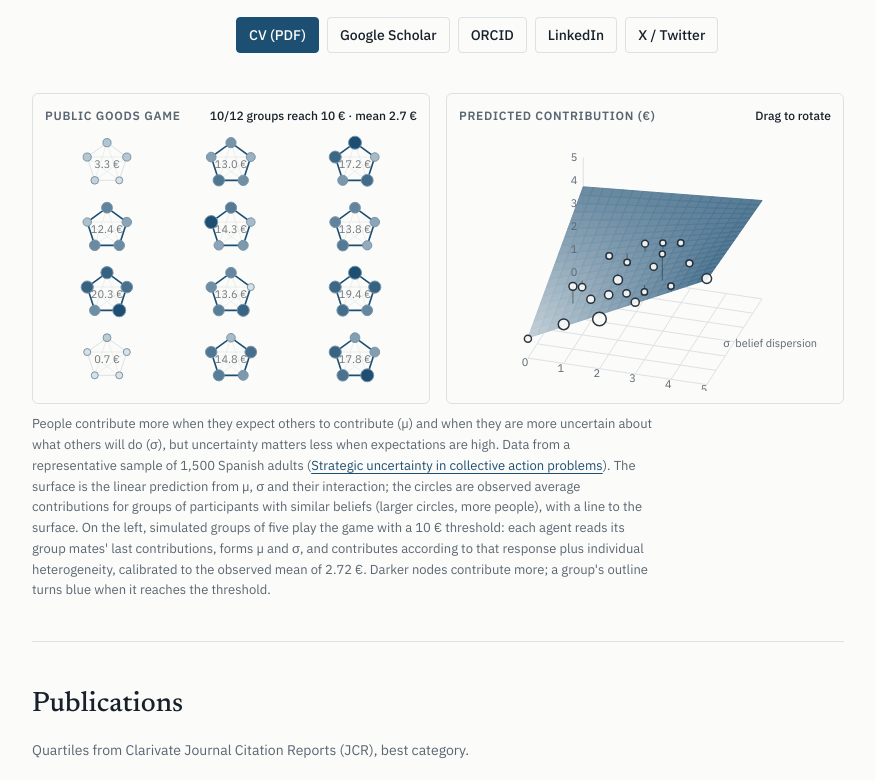
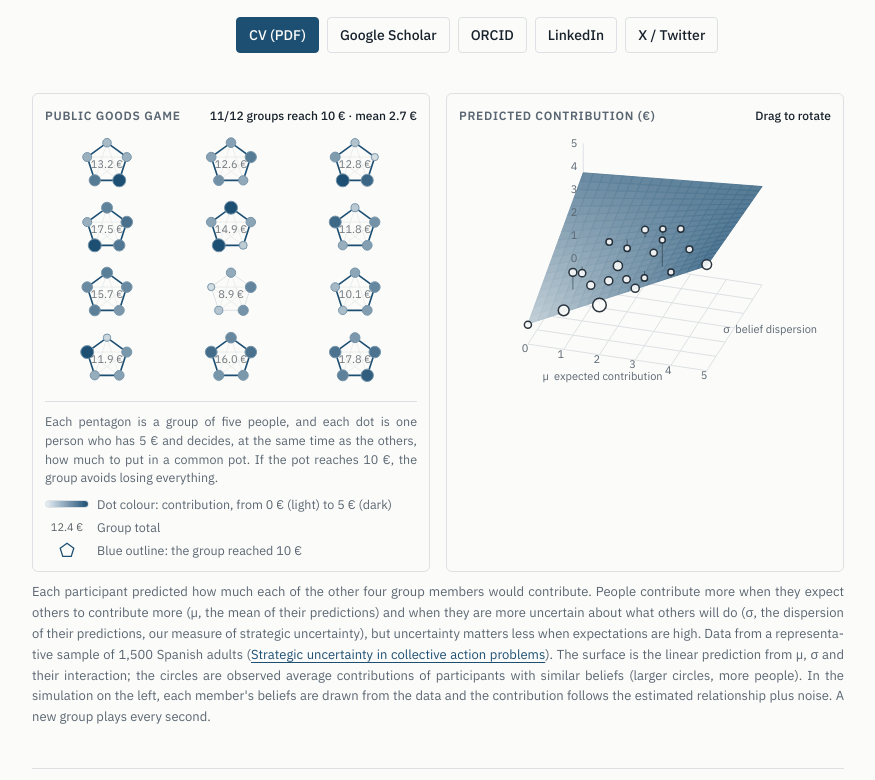
Before and after one commit to dajorrat/dajorrat.github.io, a plain HTML site: page index.html in a window 1280 px wide. Shown: the part 600-1380 px from the top of the page, without its empty margins (202-1077 px from the left). Drawn offline with Linux system fonts and the light colour scheme.

Commit message:
Add files via upload

```diff
--- a/index.html
+++ b/index.html
@@ -129,6 +129,16 @@ dl.rows dd { margin: 0; }
 #surf { cursor: grab; } #surf:active { cursor: grabbing; }
 .feature p.cap { font-size: 13px; color: var(--muted); margin: 10px 0 0; max-width: 80ch; }
 @media (max-width: 720px) { .feature .panels { grid-template-columns: 1fr; } .feature canvas { height: 230px; } }
+.bio p, .feature p.cap { text-align: justify; hyphens: auto; -webkit-hyphens: auto; hyphenate-limit-chars: 9 4 4; text-justify: inter-word; }
+.bio p { max-width: none; }
+.feature p.cap { max-width: none; }
+.pglegend { border-top: 1px solid var(--rule); margin-top: 10px; padding-top: 10px; font-size: 12.5px; color: var(--muted); line-height: 1.5; }
+.pglegend p { margin: 0 0 8px; text-align: justify; hyphens: auto; -webkit-hyphens: auto; hyphenate-limit-chars: 9 4 4; }
+.pglegend ul { list-style: none; margin: 0; padding: 0; display: grid; gap: 4px; }
+.pglegend li { display: flex; align-items: center; gap: 8px; }
+.pglegend .scale { width: 44px; height: 8px; border-radius: 4px; flex: none; background: linear-gradient(to right, var(--accent-soft), var(--accent)); border: 1px solid var(--rule); }
+.pglegend .num { width: 44px; flex: none; text-align: center; font-size: 11px; color: var(--ink); opacity: .7; font-variant-numeric: tabular-nums; }
+.pglegend .ring { width: 16px; height: 16px; flex: none; margin: 0 14px; color: var(--accent); }
 footer { border-top: 1px solid var(--rule); padding: 24px 0 40px; color: var(--muted); font-size: 13px; }
 </style>
 </head>
@@ -189,13 +199,21 @@ footer { border-top: 1px solid var(--rule); padding: 24px 0 40px; color: var(--m
       <figure>
         <figcaption><span id="feat-h">Public goods game</span><span id="pgshare">&nbsp;</span></figcaption>
         <canvas id="pg" role="img" aria-label="Simulated groups of five playing a threshold public goods game"></canvas>
+        <div class="pglegend">
+          <p>Each pentagon is a group of five people, and each dot is one person who has 5 € and decides, at the same time as the others, how much to put in a common pot. If the pot reaches 10 €, the group avoids losing everything.</p>
+          <ul>
+            <li><span class="scale" aria-hidden="true"></span>Dot colour: contribution, from 0 € (light) to 5 € (dark)</li>
+            <li><span class="num" aria-hidden="true">12.4 €</span>Group total</li>
+            <li><svg class="ring" viewBox="0 0 20 20" aria-hidden="true"><polygon points="10,1.5 18.5,7.7 15.3,18 4.7,18 1.5,7.7" fill="none" stroke="currentColor" stroke-width="1.6"/></svg>Blue outline: the group reached 10 €</li>
+          </ul>
+        </div>
       </figure>
       <figure>
         <figcaption><span>Predicted contribution (€)</span><span id="surfread">Drag to rotate</span></figcaption>
         <canvas id="surf" role="img" aria-label="Three-dimensional surface of predicted contribution as a function of expected contribution and belief dispersion"></canvas>
       </figure>
     </div>
-    <p class="cap">People contribute more when they expect others to contribute (µ) and when they are more uncertain about what others will do (σ), but uncertainty matters less when expectations are high. Data from a representative sample of 1,500 Spanish adults (<a href="#working-papers">Strategic uncertainty in collective action problems</a>). The surface is the linear prediction from µ, σ and their interaction; the circles are observed average contributions for groups of participants with similar beliefs (larger circles, more people), with a line to the surface. On the left, simulated groups of five play the game with a 10 € threshold: each agent reads its group mates' last contributions, forms µ and σ, and contributes according to that response plus individual heterogeneity, calibrated to the observed mean of 2.72 €. Darker nodes contribute more; a group's outline turns blue when it reaches the threshold. </p>
+    <p class="cap">Each participant predicted how much each of the other four group members would contribute. People contribute more when they expect others to contribute more (µ, the mean of their predictions) and when they are more uncertain about what others will do (σ, the dispersion of their predictions, our measure of strategic uncertainty), but uncertainty matters less when expectations are high. Data from a representative sample of 1,500 Spanish adults (<a href="#working-papers">Strategic uncertainty in collective action problems</a>). The surface is the linear prediction from µ, σ and their interaction; the circles are observed average contributions of participants with similar beliefs (larger circles, more people). In the simulation on the left, each member's beliefs are drawn from the data and the contribution follows the estimated relationship plus noise. A new group plays every second.</p>
   </div>
 
   <section id="publications" aria-labelledby="pubs-h">
@@ -411,18 +429,20 @@ footer { border-top: 1px solid var(--rule); padding: 24px 0 40px; color: var(--m
 
   // ---------- agents ----------
   var G = 12, agents = [];
-  for (var g = 0; g < G; g++) for (var k = 0; k < 5; k++) agents.push({ g: g, k: k, c: rnd() * 5, show: 0, mu: 2.5, sg: 1, al: -0.5 + 0.9 * Math.sqrt(-2 * Math.log(rnd() || 1e-9)) * Math.cos(6.2832 * rnd()) });
-  function step(n) {
-    for (var t = 0; t < n; t++) {
-      var a = agents[Math.floor(Math.random() * agents.length)], o = [];
-      for (var j = 0; j < 5; j++) if (j !== a.k) o.push(Math.max(0, Math.min(5, agents[a.g * 5 + j].c + gauss() * 0.7)));
-      var m = (o[0] + o[1] + o[2] + o[3]) / 4, v = 0;
-      for (j = 0; j < 4; j++) v += (o[j] - m) * (o[j] - m);
-      a.mu = m; a.sg = Math.sqrt(v / 3);
-      a.c = Math.max(0, Math.min(5, f(a.mu, a.sg) + a.al + gauss() * 0.9));
-      if (Math.random() < 0.01) a.c = Math.random() * 5;
-    }
+  for (var g = 0; g < G; g++) for (var k = 0; k < 5; k++) agents.push({ g: g, k: k, c: rnd() * 5, show: 0, mu: 2.5, sg: 1 });
+  // One group plays a one-shot round: the five members decide simultaneously, without seeing each other.
+  // Each member's beliefs (mu, sigma) are drawn from the observed distribution of beliefs in the data;
+  // the contribution follows the estimated relationship plus residual noise (sd about 1.07).
+  var TOTN = 0; for (var q = 0; q < CELLS.length; q++) TOTN += CELLS[q][3];
+  function drawBelief() {
+    var r = Math.random() * TOTN, i = 0; while (r > CELLS[i][3]) { r -= CELLS[i][3]; i++; }
+    return [Math.max(0, Math.min(5, CELLS[i][0] + (Math.random() - 0.5) * 0.5)), Math.max(0, CELLS[i][1] + (Math.random() - 0.5) * 0.5)];
   }
+  function playGroup(g) {
+    for (var k = 0; k < 5; k++) { var a = agents[g * 5 + k], b = drawBelief(); a.mu = b[0]; a.sg = b[1]; a.c = Math.max(0, Math.min(5, f(a.mu, a.sg) + gauss() * 1.07)); }
+  }
+  var nextG = 0;
+  function step(n) { for (var t = 0; t < n; t++) { playGroup(nextG); nextG = (nextG + 1) % G; } }
 
   // ---------- canvas helpers ----------
   function fit(cv) { var r = cv.getBoundingClientRect(), d = window.devicePixelRatio || 1; cv.width = r.width * d; cv.height = r.height * d; var c = cv.getContext('2d'); c.setTransform(d, 0, 0, d, 0, 0); return { c: c, w: r.width, h: r.height }; }
@@ -458,7 +478,7 @@ footer { border-top: 1px solid var(--rule); padding: 24px 0 40px; color: var(--m
     var cy = Math.cos(yaw), sy = Math.sin(yaw), x1 = x * cy - y * sy, y1 = x * sy + y * cy;
     var cp = Math.cos(pitch), sp = Math.sin(pitch), y2 = y1 * cp - zz * sp, z2 = y1 * sp + zz * cp;
     var sc = Math.min(S.w, S.h) * 0.36;
-    return [S.w / 2 + x1 * sc, S.h / 2 + 10 - z2 * sc, y2];
+    return [S.w / 2 + x1 * sc, S.h / 2 - 4 - z2 * sc, y2];
   }
   function drawSurface() {
     var c = S.c, acc = rgb(css('--accent', '#1d4f73')), pap = rgb(css('--paper', '#fbfbf9')), rule = css('--rule', '#dde1e4'), mut = css('--muted', '#5a6672');
@@ -495,7 +515,7 @@ footer { border-top: 1px solid var(--rule); padding: 24px 0 40px; color: var(--m
     c.globalAlpha = 1;
     // labels
     c.fillStyle = mut; c.textAlign = 'center';
-    a = proj(2.5, -1.0, 0); c.fillText('µ  expected contribution', a[0], a[1]);
+    a = proj(2.5, -0.8, 0); c.fillText('µ  expected contribution', a[0], a[1]);
     a = proj(6.0, 1.5, 0); c.fillText('σ  belief dispersion', a[0], a[1]);
     for (i = 0; i <= 5; i++) { a = proj(i, -0.15, 0); c.fillText(i, a[0], a[1] + 4); }
     for (i = 0; i <= 5; i += 1) { a = proj(0, 3, i); c.textAlign = 'right'; c.fillText(i, a[0] - 6, a[1] + 4); }
@@ -503,7 +523,7 @@ footer { border-top: 1px solid var(--rule); padding: 24px 0 40px; color: var(--m
 
   function frame() { drawGroups(); drawSurface(); }
   var last = 0;
-  function loop(t) { if (t - last > 120) { step(4); last = t; } if (!drag && !reduce) yaw += 0.0015; frame(); requestAnimationFrame(loop); }
+  function loop(t) { if (t - last > 700) { step(1); last = t; } if (!drag && !reduce) yaw += 0.0015; frame(); requestAnimationFrame(loop); }
   sf.addEventListener('pointerdown', function (e) { drag = [e.clientX, e.clientY, yaw, pitch]; sf.setPointerCapture(e.pointerId); });
   sf.addEventListener('pointermove', function (e) {
     if (!drag) return; yaw = drag[2] + (e.clientX - drag[0]) * 0.01; pitch = Math.max(0.1, Math.min(1.3, drag[3] + (e.clientY - drag[1]) * 0.01)); if (reduce) frame();
@@ -511,7 +531,7 @@ footer { border-top: 1px solid var(--rule); padding: 24px 0 40px; color: var(--m
   sf.addEventListener('pointerup', function () { drag = null; });
   sf.addEventListener('pointercancel', function () { drag = null; });
   var rt; window.addEventListener('resize', function () { clearTimeout(rt); rt = setTimeout(function () { sizeAll(); frame(); }, 150); });
-  sizeAll(); step(agents.length * 30); for (var i = 0; i < agents.length; i++) agents[i].show = agents[i].c; frame();
+  sizeAll(); step(G); for (var i = 0; i < agents.length; i++) agents[i].show = agents[i].c; frame();
   if (!reduce) requestAnimationFrame(loop);
 })();
 </script>
```
